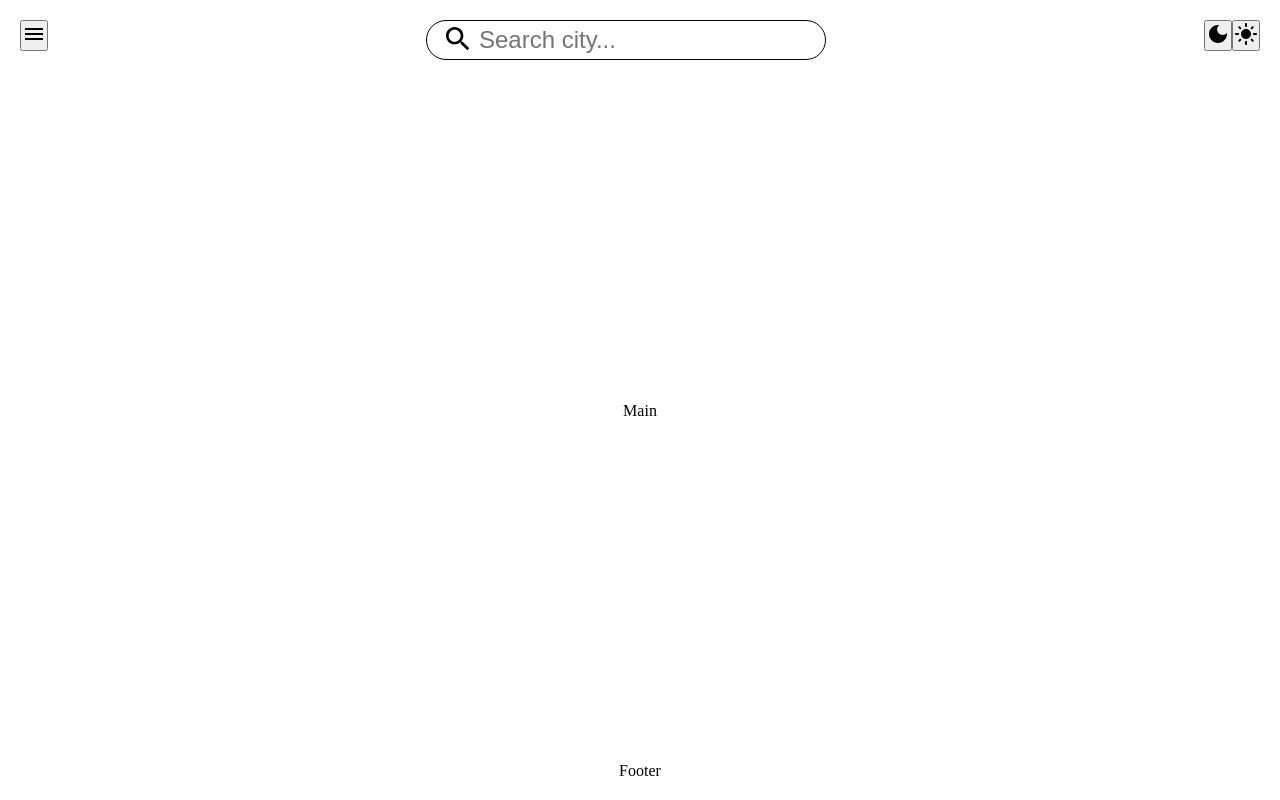
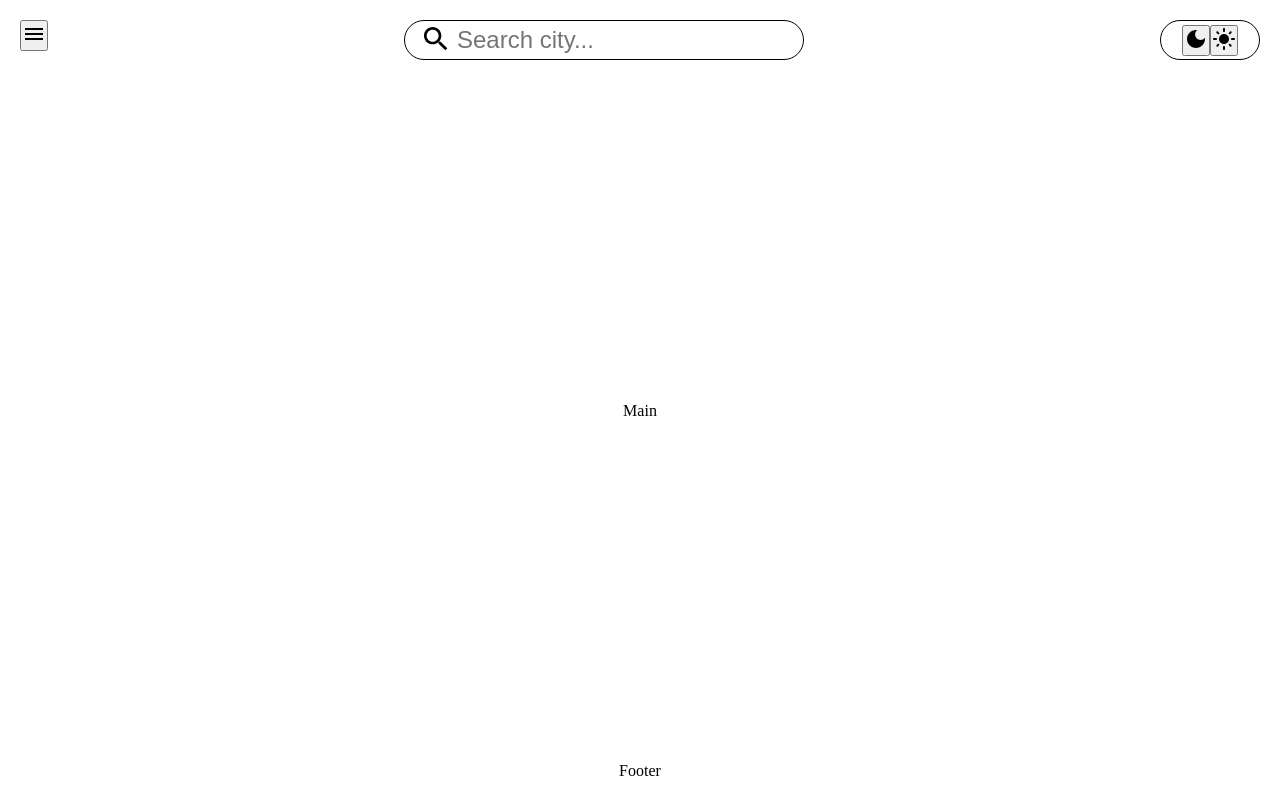
Before and after one commit to robisonwebdev/weather-app-react, a React (Create React App) app: page / in a window 1280 px wide. Built offline with nearby package versions, Linux system fonts and the light colour scheme.

Commit message:
Setup initial flex, border, border-radius, height, and width on .light_modes

```diff
--- a/src/styles/components/header/lightModes/LightModes.css
+++ b/src/styles/components/header/lightModes/LightModes.css
@@ -0,0 +1,9 @@
+.light_modes {
+    display: flex;
+    align-items: center;
+    justify-content: center;
+    border: 1px solid black;
+    border-radius: 50px;
+    height: 40px;
+    width: 100px;
+}
```
